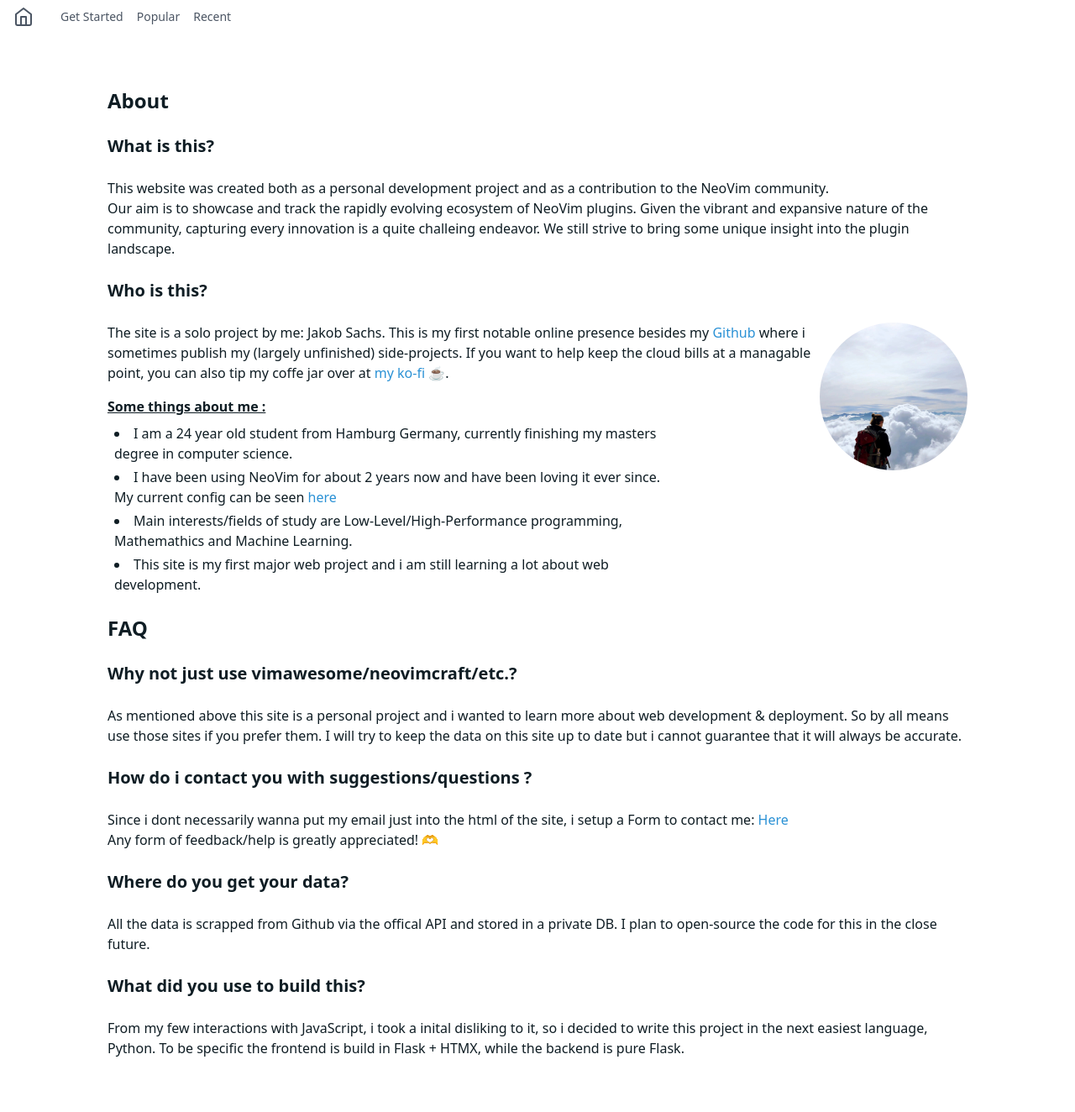
After one commit to JakobSachs/nvim-plugin-frontend, a Flask app: page /about in a window 1280 px wide. The commit adds this page. Shown: the whole page at 84% size. Run offline with Flask 3, Linux system fonts and the light colour scheme; parts of the project's set-up code (start-up, migrations or seed data) failed here and were passed over.

Commit message:
Did a whole lot of frontend work

```diff
--- a/app.py
+++ b/app.py
@@ -158,9 +158,45 @@ def plugins():
 
     return render_template("plugins.html", list_items=list_items, languages=languages)
 
+@app.route("/plugin/<author>/<name>")
+def plugin(author, name):
+    # check if author and name are valid
+    if not author or not name:
+        return Response(
+            "Bad Request: author and name are required parameters", status=400
+        )
+
+    # get plugin from API
+    try:
+        req = requests.get(
+            app.config["api_url"] + f"/plugin/{author}/{name}", timeout=5
+        )
+
+        # check if request was successful
+        if req.status_code != 200:
+            return Response(
+            f"Bad Request: {author}/{name} is not a valid plugin", status=400
+            )
+
+        plugin = req.json()
+    except requests.exceptions.Timeout:
+        app.logger.error(
+            "Timeout when calling API: %s",
+            app.config["api_url"] + f"/plugin/{author}/{name}",
+        )
+        plugin = {}
+    # humanize the data
+    plugin = humanize_plugin(plugin)
+    return render_template("plugin_detail.html", plugin=plugin)
 
 
+@app.route("/about")
+def about():
+    return render_template("about.html")
 
+@app.route("/getting-started")
+def getting_started():
+    return render_template("getting-started.html")
 
 if __name__ == "__main__":
 
--- a/static/css/main.css
+++ b/static/css/main.css
@@ -666,6 +666,14 @@ video {
   position: static;
 }
 
+.relative {
+  position: relative;
+}
+
+.float-right {
+  float: right;
+}
+
 .m-1 {
   margin: 0.25rem;
 }
@@ -674,9 +682,19 @@ video {
   margin: 0.5rem;
 }
 
+.mx-2 {
+  margin-left: 0.5rem;
+  margin-right: 0.5rem;
+}
+
 .mx-auto {
   margin-left: auto;
   margin-right: auto;
+}
+
+.my-1 {
+  margin-top: 0.25rem;
+  margin-bottom: 0.25rem;
 }
 
 .mb-2 {
@@ -699,6 +717,10 @@ video {
   margin-right: 0.5rem;
 }
 
+.mr-4 {
+  margin-right: 1rem;
+}
+
 .mr-8 {
   margin-right: 2rem;
 }
@@ -709,6 +731,10 @@ video {
 
 .mt-2 {
   margin-top: 0.5rem;
+}
+
+.mt-4 {
+  margin-top: 1rem;
 }
 
 .block {
@@ -743,12 +769,20 @@ video {
   height: 10rem;
 }
 
+.h-44 {
+  height: 11rem;
+}
+
 .h-6 {
   height: 1.5rem;
 }
 
 .h-full {
   height: 100%;
+}
+
+.max-h-80 {
+  max-height: 20rem;
 }
 
 .min-h-full {
@@ -779,6 +813,10 @@ video {
   width: 10rem;
 }
 
+.w-44 {
+  width: 11rem;
+}
+
 .w-6 {
   width: 1.5rem;
 }
@@ -802,6 +840,10 @@ video {
 .min-w-max {
   min-width: -moz-max-content;
   min-width: max-content;
+}
+
+.max-w-2xl {
+  max-width: 42rem;
 }
 
 .max-w-5xl {
@@ -828,6 +870,14 @@ video {
 
 .animate-spin {
   animation: spin 1s linear infinite;
+}
+
+.list-inside {
+  list-style-position: inside;
+}
+
+.list-disc {
+  list-style-type: disc;
 }
 
 .grid-cols-2 {
@@ -882,6 +932,12 @@ video {
   --tw-space-x-reverse: 0;
   margin-right: calc(1rem * var(--tw-space-x-reverse));
   margin-left: calc(1rem * calc(1 - var(--tw-space-x-reverse)));
+}
+
+.space-y-1 > :not([hidden]) ~ :not([hidden]) {
+  --tw-space-y-reverse: 0;
+  margin-top: calc(0.25rem * calc(1 - var(--tw-space-y-reverse)));
+  margin-bottom: calc(0.25rem * var(--tw-space-y-reverse));
 }
 
 .space-y-6 > :not([hidden]) ~ :not([hidden]) {
@@ -1030,6 +1090,10 @@ video {
   padding-top: 1rem;
 }
 
+.text-left {
+  text-align: left;
+}
+
 .text-center {
   text-align: center;
 }
@@ -1125,6 +1198,10 @@ video {
 .text-white {
   --tw-text-opacity: 1;
   color: rgb(255 255 255 / var(--tw-text-opacity));
+}
+
+.underline {
+  text-decoration-line: underline;
 }
 
 .decoration-1 {
@@ -1157,6 +1234,14 @@ video {
   transition-duration: 150ms;
 }
 
+.duration-300 {
+  transition-duration: 300ms;
+}
+
+.ease-in-out {
+  transition-timing-function: cubic-bezier(0.4, 0, 0.2, 1);
+}
+
 .file\:border-0::file-selector-button {
   border-width: 0px;
 }
--- /dev/null
+++ b/templates/about.html
@@ -0,0 +1,181 @@
+<!doctype html>
+<html lang="en">
+  <head>
+    <meta charset="UTF-8" />
+    <meta name="viewport" content="width=device-width, initial-scale=1.0" />
+    <title>Nvim Plugins</title>
+    <link
+      rel="stylesheet"
+      href="{{url_for('static',filename='css/main.css')}}"
+    />
+    <link
+      rel="shortcut icon"
+      href="{{ url_for('static', filename='favicon.ico') }}"
+    />
+  </head>
+
+  <body>
+    <section class="w-full min-h-screen flex flex-col">
+      <header
+        class="w-full flex items-center px-4 py-2 bg-white ark:bg-background-900 text-gray-600"
+      >
+        <a class="flex items-center" href="/">
+          <svg
+            xmlns="http://www.w3.org/2000/svg"
+            width="24"
+            height="24"
+            viewBox="0 0 24 24"
+            fill="none"
+            stroke="currentColor"
+            stroke-width="2"
+            stroke-linecap="round"
+            stroke-linejoin="round"
+            class="h-6 w-6 mr-8"
+          >
+            <path d="m3 9 9-7 9 7v11a2 2 0 0 1-2 2H5a2 2 0 0 1-2-2z"></path>
+            <polyline points="9 22 9 12 15 12 15 22"></polyline>
+          </svg>
+          <span class="sr-only">Home</span>
+        </a>
+        <nav class="flex gap-4">
+          <a
+            class="text-sm font-medium hover:underline duration-300"
+            href="/getting-started"
+          >
+            Get Started
+          </a>
+          <a
+            class="text-sm font-medium hover:underline duration-300"
+            href="/plugins?sort=stars&desc=True"
+          >
+            Popular
+          </a>
+          <a
+            class="text-sm font-medium hover:underline transition-all duration-300"
+            href="/plugins?sort=last_updated&desc=True"
+          >
+            Recent
+          </a>
+        </nav>
+      </header>
+      <main
+        class="flex-1 w-full px-4 py-8 md:px-8 md:py-16 bg-white text-white"
+      >
+        <section class="items-center justify-center flex">
+          <div class="text-left space-y-6 max-w-5xl">
+            <h3 class="text-2xl mb-4 font-bold text-text-900">About</h3>
+            <h5 class="text-xl mb-4 font-bold text-text-900">What is this?</h5>
+            <p class="text-text-900">
+              This website was created both as a personal development project
+              and as a contribution to the NeoVim community. <br />
+              Our aim is to showcase and track the rapidly evolving ecosystem of
+              NeoVim plugins. Given the vibrant and expansive nature of the
+              community, capturing every innovation is a quite challeing
+              endeavor. We still strive to bring some unique insight into the
+              plugin landscape.
+            </p>
+            <h5 class="text-xl mb-4 font-bold text-text-900">Who is this?</h5>
+
+            <img
+              src="../static/me.jpg"
+              alt="A picture of me looking majestic or something"
+              class="float-right w-44 h-44 rounded-full"
+            />
+            <div class="text-text-900">
+              The site is a solo project by me: Jakob Sachs. This is my first
+              notable online presence besides my
+              <a
+                class="text-primary-500 hover:underline"
+                href="https://www.github.com/JakobSachs"
+                >Github</a
+              >
+              where i sometimes publish my (largely unfinished) side-projects.
+              If you want to help keep the cloud bills at a managable point, you
+              can also tip my coffe jar over at
+              <a
+                class="text-primary-500 hover:underline"
+                href="https://ko-fi.com/jakobsachs"
+              >
+                my ko-fi ☕️</a
+              >.
+              <br />
+              <p class="mt-4 mb-2 font-semibold underline">
+                Some things about me :
+              </p>
+
+              <ul class="mr-4 max-w-2xl space-y-1 mx-2 list-disc list-inside">
+                <li>
+                  I am a 24 year old student from Hamburg Germany, currently
+                  finishing my masters degree in computer science.
+                </li>
+                <li>
+                  I have been using NeoVim for about 2 years now and have been
+                  loving it ever since. My current config can be seen
+                  <a
+                    class="text-primary-500 hover:underline"
+                    href="https://github.com/JakobSachs/nvim"
+                    >here</a
+                  >
+                </li>
+                <li>
+                  Main interests/fields of study are Low-Level/High-Performance
+                  programming, Mathemathics and Machine Learning.
+                </li>
+
+                <li>
+                  This site is my first major web project and i am still
+                  learning a lot about web development.
+                </li>
+              </ul>
+            </div>
+
+            <h3 class="text-2xl mt-4 mb-4 font-bold text-text-900">FAQ</h3>
+            <h5 class="text-xl mb-4 font-bold text-text-900">
+              Why not just use vimawesome/neovimcraft/etc.?
+            </h5>
+            <p class="text-text-900">
+              As mentioned above this site is a personal project and i wanted to
+              learn more about web development & deployment. So by all means use
+              those sites if you prefer them. I will try to keep the data on
+              this site up to date but i cannot guarantee that it will always be
+              accurate.
+            </p>
+
+            <h5 class="text-xl mb-4 font-bold text-text-900">
+              How do i contact you with suggestions/questions ?
+            </h5>
+            <p class="text-text-900">
+              Since i dont necessarily wanna put my email just into the html of
+              the site, i setup a Form to contact me:
+              <a
+                href="https://forms.gle/BE5QAeQRGZKwaVxw9"
+                class="text-primary-500 hover:underline"
+                >Here</a
+              >
+              <br />
+              Any form of feedback/help is greatly appreciated! 🫶
+            </p>
+
+            <h5 class="text-xl mb-4 font-bold text-text-900">
+              Where do you get your data?
+            </h5>
+            <p class="text-text-900">
+              All the data is scrapped from Github via the offical API and
+              stored in a private DB. I plan to open-source the code for this in
+              the close future.
+            </p>
+            <h5 class="text-xl mb-4 font-bold text-text-900">
+              What did you use to build this?
+            </h5>
+            <p class="text-text-900">
+              From my few interactions with JavaScript, i took a inital
+              disliking to it, so i decided to write this project in the next
+              easiest language, Python. To be specific the frontend is build in
+              Flask + HTMX, while the backend is pure Flask.
+            </p>
+          </div>
+        </section>
+      </main>
+    </section>
+  </body>
+</html>
```
Also changed, not shown: other parts of static/css/main.css (+29 -4 lines), templates/getting-started.html (added, +77 -0 lines), templates/index.html (+23 -27 lines), templates/list_elements.html (+13 -8 lines), templates/plugin_detail.html (added, +77 -0 lines), templates/plugins.html (+23 -27 lines), static/me.jpg (added), 1 other file.
